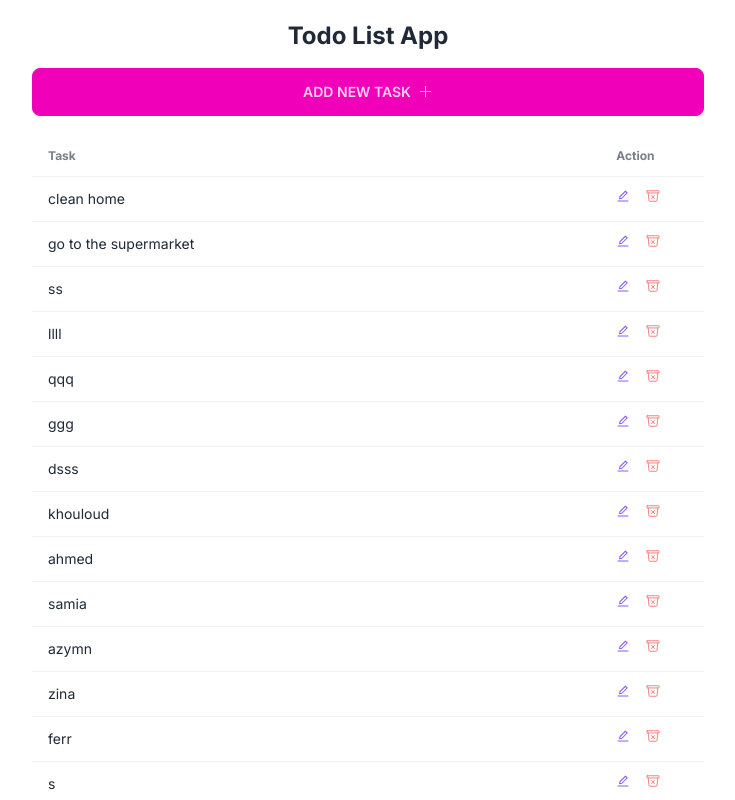
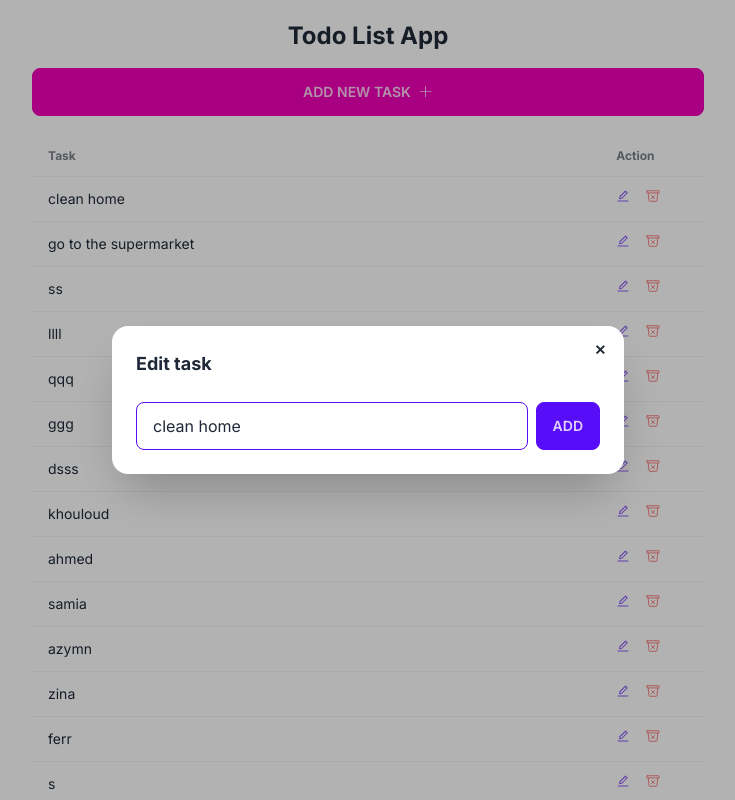
Before and after one commit to khouloudAl2022/todo-app-nextjs-tailwindcss, a Next.js app: page / in a window 1280 px wide. Both pictures are taken after a click on the icon 895 px from the left and 196 px from the top of the page. Shown: the top 800 px of the page, without its empty margins (272-1007 px from the left). Built offline with nearby package versions, Linux system fonts and the light colour scheme; data requests are answered from the project's data file.

Commit message:
Add function handlesubmiteditTodo to component task

```diff
--- a/app/components/Task.tsx
+++ b/app/components/Task.tsx
@@ -1,33 +1,49 @@
 'use client';
 
 import { ITask } from '@/types/tasks'
-import React, { useState } from 'react'
+import React, { FormEventHandler, useState } from 'react'
 import { AiOutlineEdit } from "react-icons/ai";
 import { IoTrashBinOutline } from "react-icons/io5";
 import Modal from './Modal';
+import { getAllTodos } from '@/api';
+import { useRouter } from 'next/navigation';
 
 interface TaskProps {
     task: ITask
 }
 const Task: React.FC<TaskProps> = ({ task }: TaskProps) => {
+    const router = useRouter()
     const [openModalEdit, setOpenModalEdit] = useState(false)
     // const [openModalEdit, setOpenModalEdit] = useState()
     const [taskToEdit, setTaskTodEdit] = useState<string>(task.text)
 
 
-    const handleSubmitEditTodo = () => {
+    const handleSubmitEditTodo: FormEventHandler<HTMLFormElement> = async (e) => {
+
+        e.preventDefault()
+
+        // await addTodo({
+        //     id: uuidv4(),
+        //     text: newTaskValue
+        // })
+        setTaskTodEdit("")
+        await getAllTodos();
+        setOpenModalEdit(false);
+        router.refresh()
+
 
     }
+
 
     return (
         <tr key={task.id}>
             <td>{task.text}</td>
             <td className='flex'>
                 <div className='flex justify-center items-center gap-4'>
-                    <AiOutlineEdit cursor='pointer' className="text-violet-500" />
+                    <AiOutlineEdit cursor='pointer' className="text-violet-500" onClick={() => setOpenModalEdit(true)} />
                     <Modal modalOpen={openModalEdit} setModalOpen={setOpenModalEdit} >
                         <form onSubmit={handleSubmitEditTodo}>
-                            <h3 className="font-bold text-lg">Add new task</h3>
+                            <h3 className="font-bold text-lg">Edit task</h3>
 
                             <div className="modal-action">
                                 <input value={taskToEdit} onChange={e => setTaskTodEdit(e.target.value)} type="text" placeholder="Type here" className="input input-bordered input-primary w-full" />
```
